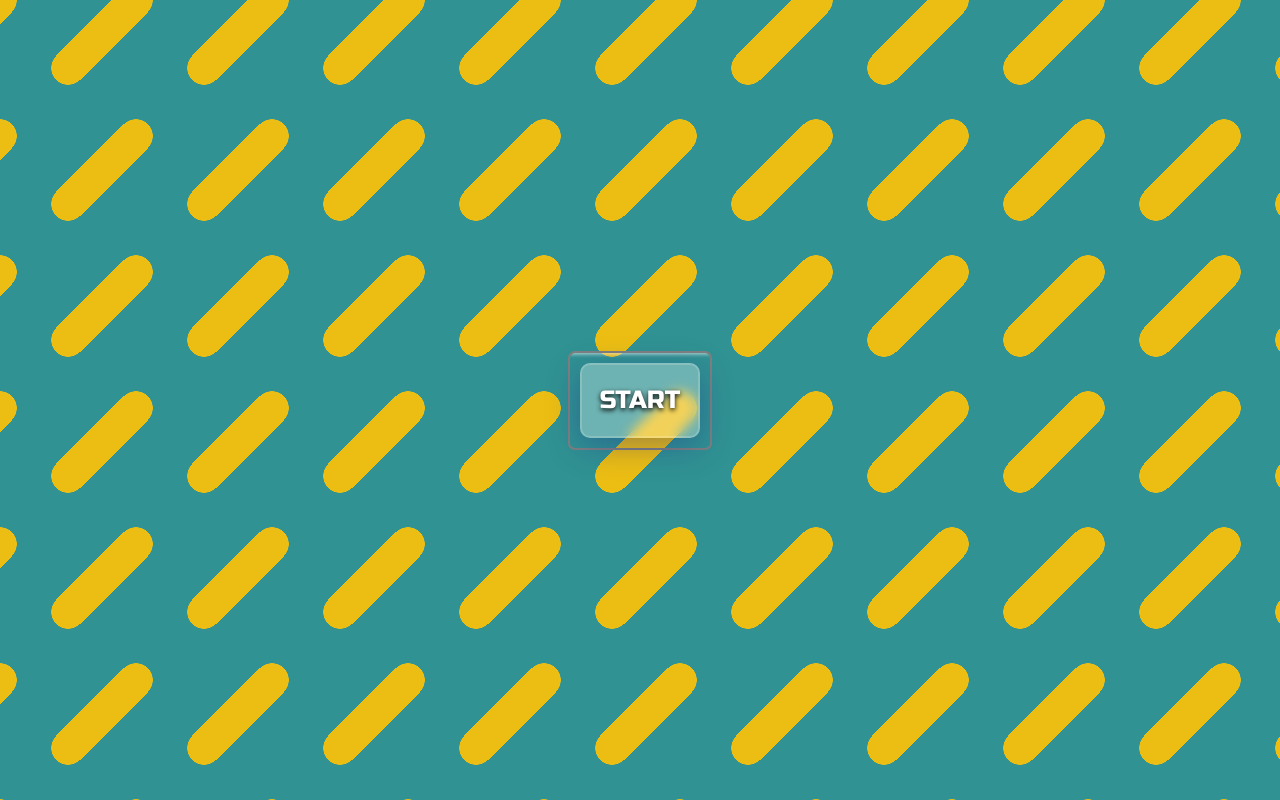
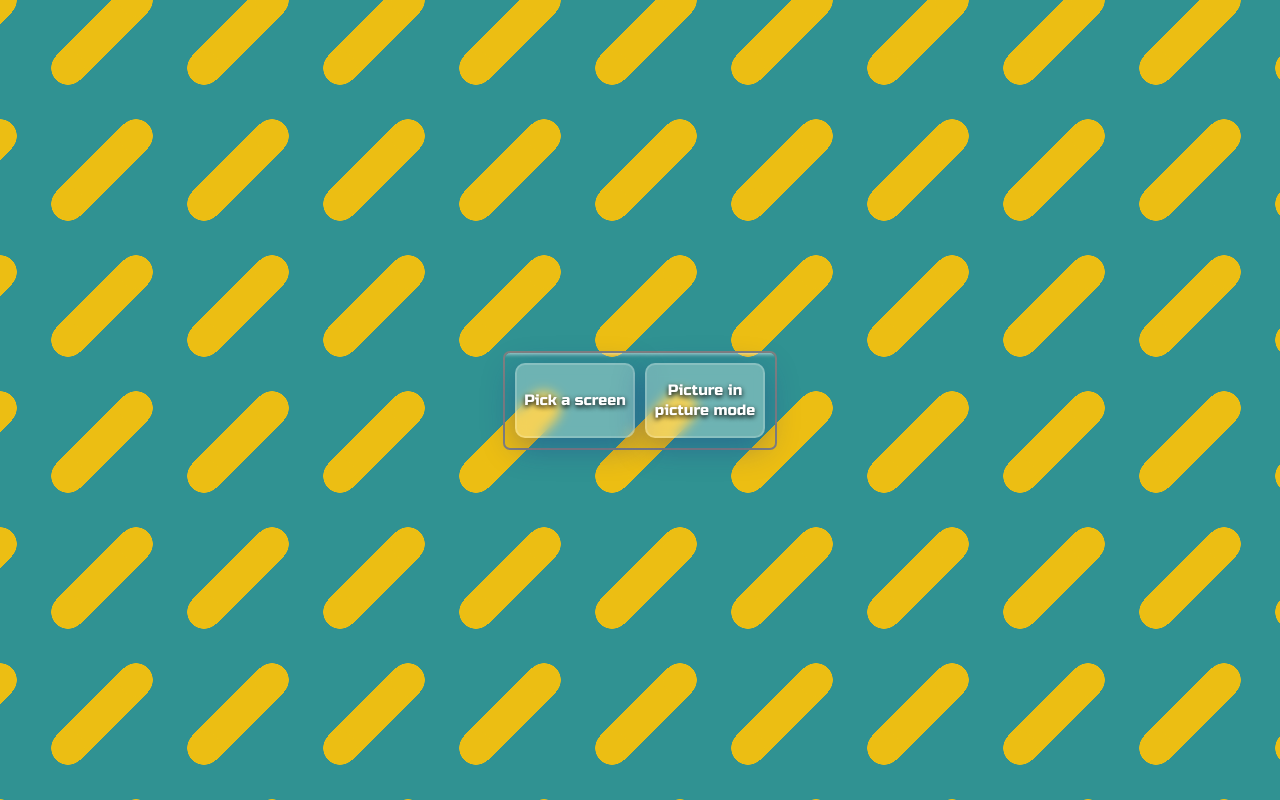
Before and after one commit to Waxzoman/Picture-in-picture, a plain HTML site: page index.html in a window 1280 px wide. Drawn offline with Linux system fonts and the light colour scheme.

Commit message:
Added one more button and assigned selectMediaStream fn to its event listener

```diff
--- a/index.html
+++ b/index.html
@@ -6,6 +6,7 @@
     <title>Picture in picture</title>
     <link rel="icon" type="image/png" href="favicon.png">
     <link rel="stylesheet" href="style.css">
+
 </head>
 <body>
     <!--  -->
@@ -13,7 +14,9 @@
 
     <!-- Button -->
     <div class="button-container">
-        <button id="button">START</button>
+        <button id="screenPicker">Pick a screen</button>
+        <button id="button">Picture in picture mode</button>
+
     </div>
     <!-- Script -->
     <script src="script.js"></script>
--- a/script.js
+++ b/script.js
@@ -1,12 +1,13 @@
 const videoElement = document.getElementById('video');
 const button = document.getElementById('button');
+const screenPicker = document.getElementById('screenPicker');
 
 //Prompt to select a media stream, pass to video element, then play
 
 async function selectMediaStream() {
     try {
         const mediaStream = await navigator.mediaDevices.getDisplayMedia();
-        videoElement.srcObject = await mediaStream;
+        videoElement.srcObject = mediaStream;
         videoElement.onloadedmetadata = () => {
             videoElement.play();
         }
@@ -24,7 +25,5 @@ button.addEventListener('click', async () => {
     button.disabled = false;
 });
 
-
-
-//On load
-selectMediaStream();
+//Pick a screen button
+screenPicker.addEventListener('click', selectMediaStream);
--- a/style.css
+++ b/style.css
@@ -24,20 +24,27 @@ body {
 
 }
 
-.button-container{
+.button-container {
+  display: flex;
+  justify-content: space-around;
+  /* Adjust this based on your preference */
   border: 2px solid grey;
   padding: 10px;
   border-radius: 7px;
   box-shadow: inset 0 20px 4px -19px rgba(255, 255, 255, 0.7);
 }
 
-button{
+button {
   cursor: pointer;
   outline: none;
   width: 120px;
   height: 75px;
+  /* Fixed height for both buttons */
   font-family: Russo One, sans-serif;
-  font-size: 25px;
+  font-size: 15px;
+  line-height: 20px;
+  vertical-align: middle;
+  /* Vertically center the text */
   color: white;
   text-shadow: 0 2px 5px black;
   background: rgba(255, 255, 255, 0.3);
@@ -45,7 +52,12 @@ button{
   backdrop-filter: blur(6px);
   -webkit-backdrop-filter: blur(6px);
   border-radius: 10px;
-  border: 2px solid rgba(255, 255, 255, 0.18)
+  border: 2px solid rgba(255, 255, 255, 0.18);
+  margin-right: 10px;
+}
+
+#button:last-child {
+  margin-right: 0;
 }
 
 button:hover{
@@ -57,3 +69,7 @@ button:active{
   transform: translateY(3px);
   box-shadow: 0 4px 16px 0 rgba(31, 38, 135, 0.60)
 }
+
+#button{
+  font-size: 15px;
+}
```
